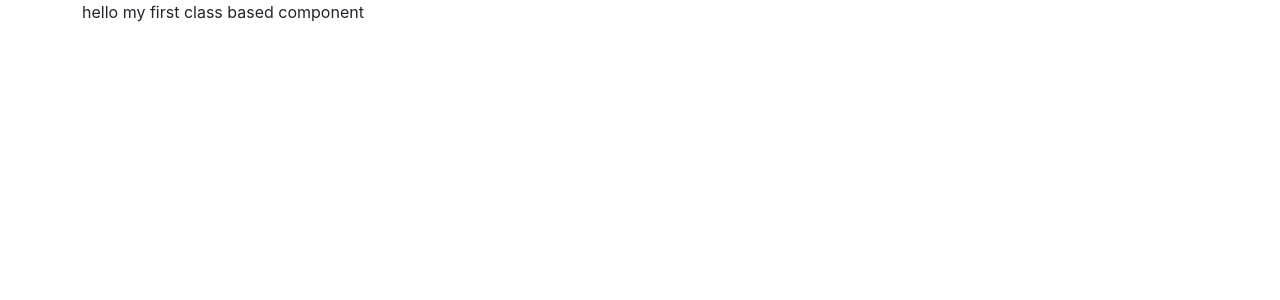
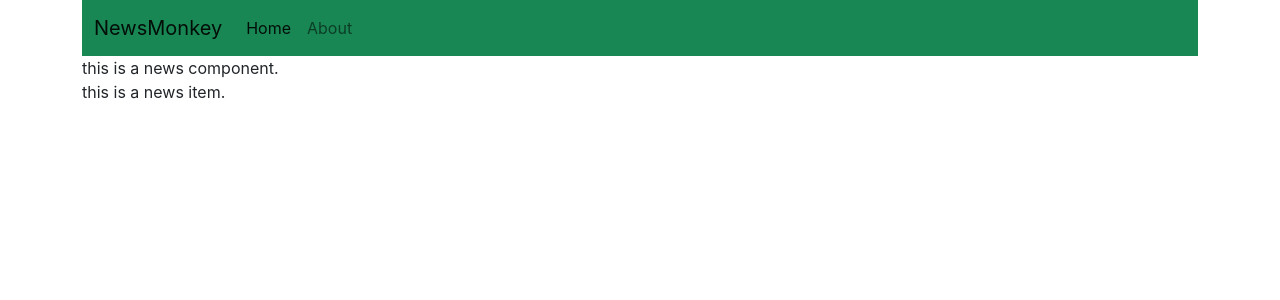
Before and after one commit to hozaifa56/react-cwh-hozaifa-newsapp, a React (Create React App) app: page / in a window 1280 px wide. Shown: the top 300 px of the page. Built offline with nearby package versions, Linux system fonts and the light colour scheme.

Commit message:
newsapp navbar news and newsitem created video23

```diff
--- a/public/index.html
+++ b/public/index.html
@@ -25,7 +25,7 @@
       work correctly both with client-side routing and a non-root public URL.
       Learn how to configure a non-root public URL by running `npm run build`.
     -->
-    <title>React App</title>
+    <title>NewsMonkey- Get Daily News Free!</title>
   </head>
   <body>
     <noscript>You need to enable JavaScript to run this app.</noscript>
--- a/src/App.js
+++ b/src/App.js
@@ -2,11 +2,15 @@
 import './App.css';
 
 import React, { Component } from 'react'
+import Navbar from './components/Navbar';
+import News from './components/News';
 
 export default class App extends Component {
   render() {
     return (
-      <div className='container'> hello my first class based component
+      <div className='container'>
+        <Navbar/>
+        <News/>
 
       </div>
     )
--- /dev/null
+++ b/src/components/Navbar.js
@@ -0,0 +1,32 @@
+import React, { Component } from 'react'
+
+export class Navbar extends Component {
+    render() {
+        return (
+            <div>
+                <nav className="navbar navbar-expand-lg navbar-light bg-success">
+                    <div className="container-fluid">
+                        <a className="navbar-brand" href="#">NewsMonkey</a>
+                        <button className="navbar-toggler" type="button" data-bs-toggle="collapse" data-bs-target="#navbarSupportedContent" aria-controls="navbarSupportedContent" aria-expanded="false" aria-label="Toggle navigation">
+                            <span className="navbar-toggler-icon"></span>
+                        </button>
+                        <div className="collapse navbar-collapse" id="navbarSupportedContent">
+                            <ul className="navbar-nav me-auto mb-2 mb-lg-0">
+                                <li className="nav-item">
+                                    <a className="nav-link active" aria-current="page" href="#">Home</a>
+                                </li>
+                                <li className="nav-item">
+                                    <a className="nav-link" href="/about">About</a>
+                                </li>
+
+                            </ul>
+
+                        </div>
+                    </div>
+                </nav>
+            </div>
+        )
+    }
+}
+
+export default Navbar
--- /dev/null
+++ b/src/components/News.js
@@ -0,0 +1,15 @@
+import React, { Component } from 'react'
+import NewsItem from './NewsItem'
+
+export class News extends Component {
+  render() {
+    return (
+      <div>
+        this is a news component.
+        <NewsItem/>
+      </div>
+    )
+  }
+}
+
+export default News
--- /dev/null
+++ b/src/components/NewsItem.js
@@ -0,0 +1,13 @@
+import React, { Component } from 'react'
+
+export class NewsItem extends Component {
+  render() {
+    return (
+      <div>
+        this is a news item.
+      </div>
+    )
+  }
+}
+
+export default NewsItem
```
